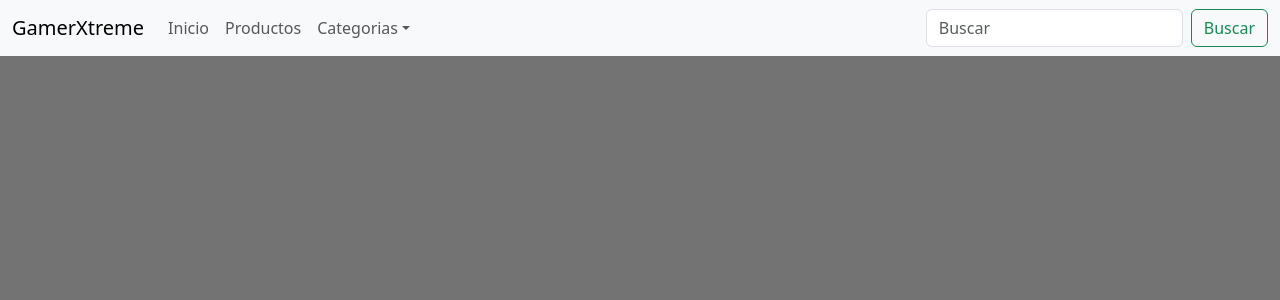
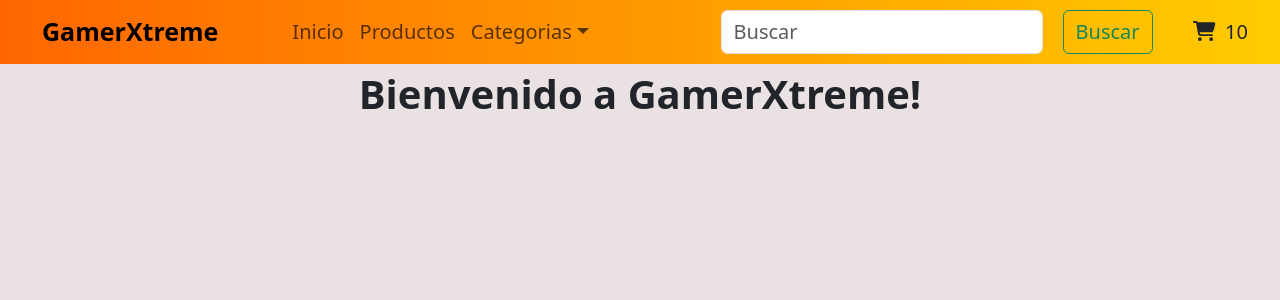
Before and after one commit to Gonzasenso/React-JS, a React (Vite) app: page / in a window 1280 px wide. Shown: the top 300 px of the page. Built offline with nearby package versions, Linux system fonts and the light colour scheme.

Commit message:
Primer PreEntrega lista

```diff
--- a/package.json
+++ b/package.json
@@ -10,6 +10,9 @@
     "preview": "vite preview"
   },
   "dependencies": {
+    "@fortawesome/fontawesome-svg-core": "^6.4.2",
+    "@fortawesome/free-solid-svg-icons": "^6.4.2",
+    "@fortawesome/react-fontawesome": "^0.2.0",
     "bootstrap": "^5.3.2",
     "react": "^18.2.0",
     "react-bootstrap": "^2.9.1",
--- a/src/App.jsx
+++ b/src/App.jsx
@@ -1,7 +1,7 @@
 import 'bootstrap/dist/css/bootstrap.min.css';
 import NavBarComponent from "./components/NavBarComponent/NavBarComponent";
 import "./index.css";
-
+import ItemListContainer from "./components/ItemListContainer/ItemListContainer";
 
 
 function App() {
@@ -9,6 +9,7 @@ function App() {
   return (
     <div>
       <NavBarComponent />
+      <ItemListContainer greeting="Bienvenido a GamerXtreme!"/>
     </div>
   )
 
--- /dev/null
+++ b/src/components/CartWidgetComponent/CartWidget.module.css
@@ -0,0 +1,14 @@
+.icon{
+    font-size: 20px;
+    padding-right: 10px;
+    padding-left: 10px;
+
+}
+
+span{
+    font-size: 20px;
+}
+
+.container{
+    padding-right: 20px;
+}
--- a/src/components/CartWidgetComponent/CartWidgetComponent.jsx
+++ b/src/components/CartWidgetComponent/CartWidgetComponent.jsx
@@ -0,0 +1,14 @@
+import { FontAwesomeIcon } from "@fortawesome/react-fontawesome";
+import { faCartShopping } from "@fortawesome/free-solid-svg-icons";
+import estilos from "./CartWidget.module.css";
+
+const CartWidgetComponent = () =>{
+    return(
+        <div className={estilos.container}>
+            <FontAwesomeIcon icon={faCartShopping} className={estilos.icon}/>
+            <span>10</span>
+        </div>
+    )
+}
+
+export default CartWidgetComponent;
--- /dev/null
+++ b/src/components/ItemListContainer/ItemListContainer.jsx
@@ -0,0 +1,11 @@
+import estilos from './ItemListContainer.module.css';
+
+const ItemListContainer = ({greeting}) => {
+return(
+    <div className={estilos.container}>
+        {greeting}
+    </div>
+);
+}
+
+export default ItemListContainer;
--- /dev/null
+++ b/src/components/ItemListContainer/ItemListContainer.module.css
@@ -0,0 +1,5 @@
+.container{
+    font-size: 40px;
+    font-weight: bold;
+    text-align: center;
+}
--- /dev/null
+++ b/src/components/NavBarComponent/NavBar.module.css
@@ -0,0 +1,46 @@
+.encabezado{
+    background: linear-gradient(to right, #ff6600, #ffcc00);
+}
+
+.titulo{
+    font-size: 25px;
+    padding-left: 30px;
+    font-weight: bold;
+}
+
+.botonInicio{
+    font-size: 20px;
+}
+
+.botonProductos{
+    font-size: 20px;
+}
+
+.botonCategorias{
+    font-size: 20px;
+}
+
+.dropdownComponentes{
+    font-size: 20px;
+}
+
+.dropdownMonitores{
+    font-size: 20px;
+}
+
+.dropdownSillasGamer{
+    font-size: 20px;
+}
+
+.formulario{
+    display: flex;
+    padding-right: 30px;
+}
+
+.busqueda{
+    margin-right: 20px;
+}
+
+.botonBuscar{
+    font-size: 20px;
+}
--- a/src/components/NavBarComponent/NavBarComponent.jsx
+++ b/src/components/NavBarComponent/NavBarComponent.jsx
@@ -4,44 +4,48 @@ import Form from 'react-bootstrap/Form';
 import Nav from 'react-bootstrap/Nav';
 import Navbar from 'react-bootstrap/Navbar';
 import NavDropdown from 'react-bootstrap/NavDropdown';
+import CartWidgetComponent from '../CartWidgetComponent/CartWidgetComponent';
+import estilos from "./NavBar.module.css";
 
 const NavBarComponent= () => {
   return (
-    <Navbar expand="lg" className="bg-body-tertiary">
+    <Navbar expand="lg" className={estilos.encabezado}>
       <Container fluid>
-        <Navbar.Brand href="#">GamerXtreme</Navbar.Brand>
+        <Navbar.Brand className={estilos.titulo} href="#">GamerXtreme</Navbar.Brand>
         <Navbar.Toggle aria-controls="navbarScroll" />
         <Navbar.Collapse id="navbarScroll">
           <Nav
             className="me-auto my-2 my-lg-0"
-            style={{ maxHeight: '100px' }}
+            style={{ maxHeight: '100px', paddingLeft: `50px` }}
             navbarScroll
           >
-            <Nav.Link href="#action1">Inicio</Nav.Link>
-            <Nav.Link href="#action2">Productos</Nav.Link>
-            <NavDropdown title="Categorias" id="navbarScrollingDropdown">
-              <NavDropdown.Item href="#action3">Componentes</NavDropdown.Item>
-              <NavDropdown.Item href="#action4">
+            <Nav.Link className={estilos.botonInicio} href="#action1">Inicio</Nav.Link>
+            <Nav.Link className={estilos.botonProductos} href="#action2">Productos</Nav.Link>
+            <NavDropdown className={estilos.botonCategorias} title="Categorias" id="navbarScrollingDropdown">
+              <NavDropdown.Item className={estilos.dropdownComponentes} href="#action3">Componentes</NavDropdown.Item>
+              <NavDropdown.Item className={estilos.dropdownMonitores} href="#action4">
                 Monitores
               </NavDropdown.Item>
               <NavDropdown.Divider />
-              <NavDropdown.Item href="#action5">
+              <NavDropdown.Item className={estilos.dropdownComponentes} href="#action5">
                 Sillas Gamer
               </NavDropdown.Item>
             </NavDropdown>
           </Nav>
-          <Form className="d-flex">
+          <Form className={estilos.formulario}>
             <Form.Control
               type="search"
-              placeholder="Buscar"
-              className="me-2"
+              placeholder="Buscar" style={{fontSize: `20px`}}
+              className={estilos.busqueda}
               aria-label="Search"
             />
-            <Button variant="outline-success">Buscar</Button>
+            <Button className={estilos.botonBuscar} variant="outline-success">Buscar</Button>
           </Form>
+          <CartWidgetComponent/>
         </Navbar.Collapse>
       </Container>
     </Navbar>
+
   );
 }
 
--- a/src/index.css
+++ b/src/index.css
@@ -1,3 +1,3 @@
 body{
-    background-color: rgba(0, 0, 0, 0.548);
+    background-color: rgba(218, 203, 203, 0.548);
 }
```
Also changed, not shown: 1 other file (tests, documents, lock files or other folders).
